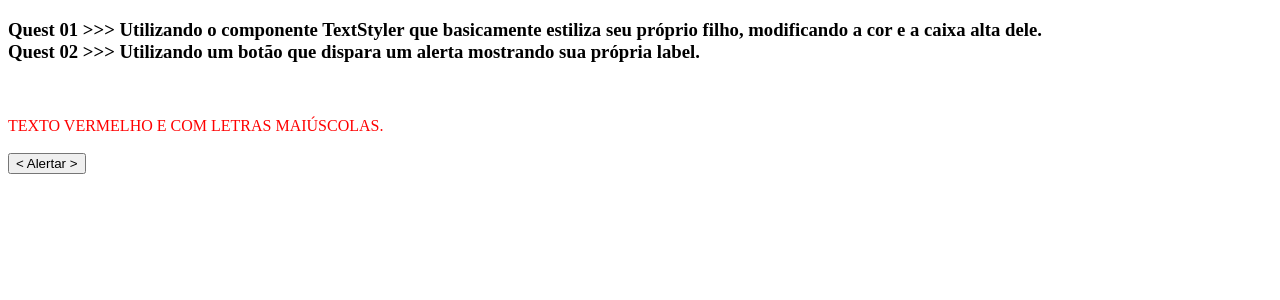
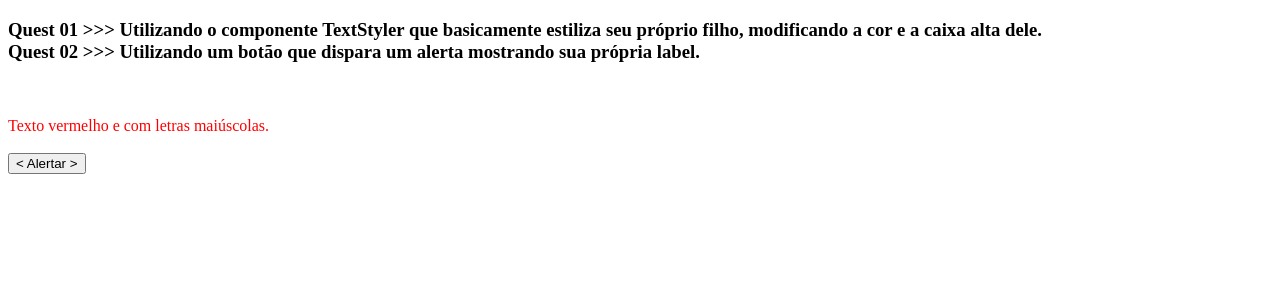
Before and after one commit to GugaS1lva/GugaT-013--Quests.React_01, a Next.js app: page / in a window 1280 px wide. Shown: the top 300 px of the page. Built offline with nearby package versions, Linux system fonts and the light colour scheme.

Commit message:
testes...

```diff
--- a/pages/components/textstyler/textstyler.js
+++ b/pages/components/textstyler/textstyler.js
@@ -1,5 +1,5 @@
 function TextStyler({children}){
-    const insertedText = children.toUpperCase()
+    const insertedText = children
 
     return <div style={{color: 'red'}}>{insertedText}</div>
 }
```
